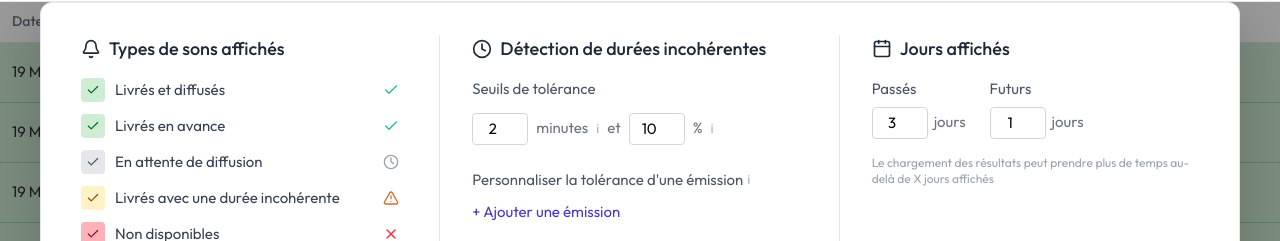
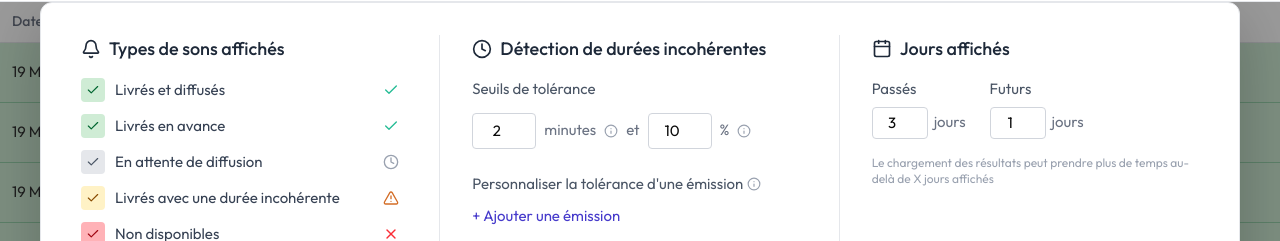
Before and after one commit to acorbierre/superkaiser, a React (Vite) app: page / in a window 1280 px wide. Both pictures are taken after a click on the button "Filtres". Shown: the part 143-384 px from the top of the page. Built offline with nearby package versions, Linux system fonts and the light colour scheme.

Commit message:
feat: filtres panel — checkbox always-visible bg, Info icons, larger inputs
Co-Authored-By: Claude Sonnet 4.6 <noreply@anthropic.com>

```diff
--- a/src/components/qualipo/filtres-panel.tsx
+++ b/src/components/qualipo/filtres-panel.tsx
@@ -2,7 +2,7 @@
 import { Checkbox } from '@/components/ui/checkbox'
 import { Switch } from '@/components/ui/switch'
 import { Label } from '@/components/ui/label'
-import { Bell, Check, Clock, Calendar, TriangleAlert, X } from 'lucide-react'
+import { Bell, Check, Clock, Calendar, Info, TriangleAlert, X } from 'lucide-react'
 import { BTN_PRIMARY } from '@/lib/styles'
 
 export interface FiltresState {
@@ -60,7 +60,7 @@ export default function FiltresPanel({ filtres, onChange, onActualiser }: Props)
               <Checkbox
                 checked={filtres.livresDiffuses}
                 onCheckedChange={v => set('livresDiffuses', !!v)}
-                className="size-6 rounded !border-0 data-checked:!bg-[#CFECD5] data-checked:!text-green-800"
+                className="size-6 rounded !border-0 !bg-[#CFECD5] text-transparent data-checked:!text-green-800"
               />
               <span className="text-[0.9375rem] text-gray-700">Livrés et diffusés</span>
               <Check className="size-4 text-[#25bc95] ml-auto shrink-0" />
@@ -70,7 +70,7 @@ export default function FiltresPanel({ filtres, onChange, onActualiser }: Props)
               <Checkbox
                 checked={filtres.livresEnAvance}
                 onCheckedChange={v => set('livresEnAvance', !!v)}
-                className="size-6 rounded !border-0 data-checked:!bg-[#CFECD5] data-checked:!text-green-800"
+                className="size-6 rounded !border-0 !bg-[#CFECD5] text-transparent data-checked:!text-green-800"
               />
               <span className="text-[0.9375rem] text-gray-700">Livrés en avance</span>
               <Check className="size-4 text-[#25bc95] ml-auto shrink-0" />
@@ -80,7 +80,7 @@ export default function FiltresPanel({ filtres, onChange, onActualiser }: Props)
               <Checkbox
                 checked={filtres.enAttente}
                 onCheckedChange={v => set('enAttente', !!v)}
-                className="size-6 rounded !border-0 data-checked:!bg-gray-200 data-checked:!text-gray-600"
+                className="size-6 rounded !border-0 !bg-gray-200 text-transparent data-checked:!text-gray-600"
               />
               <span className="text-[0.9375rem] text-gray-700">En attente de diffusion</span>
               <Clock className="size-4 text-gray-400 ml-auto shrink-0" />
@@ -90,7 +90,7 @@ export default function FiltresPanel({ filtres, onChange, onActualiser }: Props)
               <Checkbox
                 checked={filtres.dureesIncoherentes}
                 onCheckedChange={v => set('dureesIncoherentes', !!v)}
-                className="size-6 rounded !border-0 data-checked:!bg-[#FFF2C6] data-checked:!text-yellow-800"
+                className="size-6 rounded !border-0 !bg-[#FFF2C6] text-transparent data-checked:!text-yellow-800"
               />
               <span className="text-[0.9375rem] text-gray-700">Livrés avec une durée incohérente</span>
               <TriangleAlert className="size-4 text-[#d36d27] ml-auto shrink-0" />
@@ -100,7 +100,7 @@ export default function FiltresPanel({ filtres, onChange, onActualiser }: Props)
               <Checkbox
                 checked={filtres.nonDisponibles}
                 onCheckedChange={v => set('nonDisponibles', !!v)}
-                className="size-6 rounded !border-0 data-checked:!bg-[#FFB2B7] data-checked:!text-red-800"
+                className="size-6 rounded !border-0 !bg-[#FFB2B7] text-transparent data-checked:!text-red-800"
               />
               <span className="text-[0.9375rem] text-gray-700">Non disponibles</span>
               <X className="size-4 text-red-500 ml-auto shrink-0" />
@@ -145,28 +145,28 @@ export default function FiltresPanel({ filtres, onChange, onActualiser }: Props)
                 type="number"
                 value={filtres.toleranceMinutes}
                 onChange={e => set('toleranceMinutes', Number(e.target.value))}
-                className="w-14 h-8 border border-gray-300 rounded px-2 text-[0.9375rem] text-center"
+                className="w-16 h-9 border border-gray-300 rounded px-2 text-[0.9375rem] text-center"
                 min={0}
               />
               <span className="text-[0.9375rem] text-gray-500">minutes</span>
-              <span className="text-gray-400 text-xs">ℹ</span>
+              <Info className="size-3.5 text-gray-400 shrink-0" />
               <span className="text-[0.9375rem] text-gray-500">et</span>
               <input
                 type="number"
                 value={filtres.tolerancePct}
                 onChange={e => set('tolerancePct', Number(e.target.value))}
-                className="w-14 h-8 border border-gray-300 rounded px-2 text-[0.9375rem] text-center"
+                className="w-16 h-9 border border-gray-300 rounded px-2 text-[0.9375rem] text-center"
                 min={0}
                 max={100}
               />
               <span className="text-[0.9375rem] text-gray-500">%</span>
-              <span className="text-gray-400 text-xs">ℹ</span>
+              <Info className="size-3.5 text-gray-400 shrink-0" />
             </div>
           </div>
 
           <div className="pt-2 space-y-2">
             <p className="text-[0.9375rem] text-gray-600 flex items-center gap-1">
-              Personnaliser la tolérance d&apos;une émission <span className="text-gray-400 text-xs">ℹ</span>
+              Personnaliser la tolérance d&apos;une émission <Info className="size-3.5 text-gray-400 shrink-0" />
             </p>
             <span className="text-[0.9375rem] text-[#463acb] cursor-pointer hover:underline">+ Ajouter une émission</span>
           </div>
```
